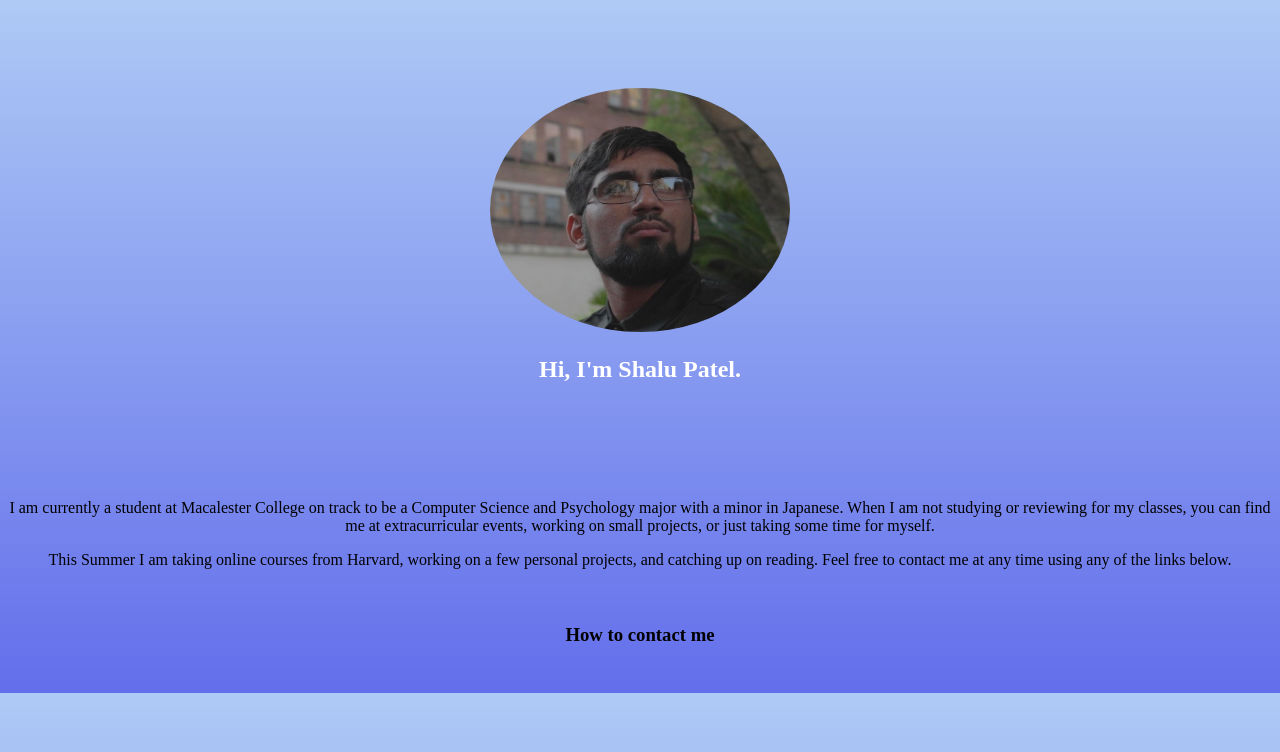
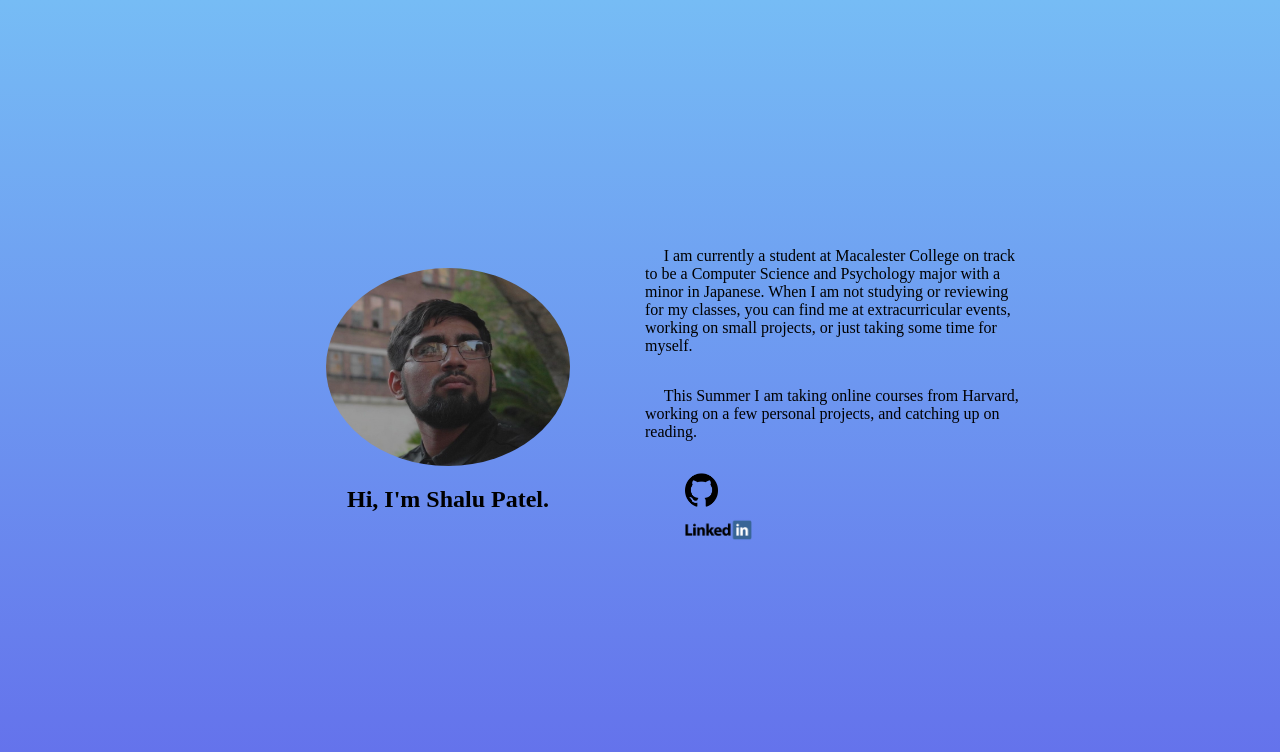
Before and after one commit to Spatel1217/test-webpage, a plain HTML site: page index.html in a window 1280 px wide. Drawn offline with Linux system fonts and the light colour scheme.

Commit message:
Demo webpage complete.

```diff
--- a/index.html
+++ b/index.html
@@ -4,30 +4,38 @@
     <meta charset="UTF-8">
     <!-- The tag below helps scale the website on a variety of resolutions and screens -->
     <meta name="viewport" content="width=device-width, initial-scale=1">
-    <title>Test Personal Webpage</title>
-    <link href="style.css" rel="stylesheet"> <!-- This tags links this HTML file to a specific external CSS stylesheet -->
-    <!-- HTML files can link to many CSS stylesheets, not simply a single one -->
+    <title>Shalu Patel</title>
+    <link href="style.css" rel="stylesheet">
 </head>
 <body>
-    <div class="header">
-        <img class="profile-picture" src="images/Headshot.jpg" width="300" />
-        <h2>Hi, I'm Shalu Patel.</h2> <!-- Headers can range from h1 to h6 -->
+    <div class="columns">
+        <div class="left">
+            <img class="profile-picture" src="images/Headshot.jpg" width=65%  alt="Profile Picture"/>
+            <h2>Hi, I'm Shalu Patel.</h2>
         </div>
 
-    <div class="main">
-        <p>
+        <div class="right">
+            <p class="information">
                 I am currently a student at Macalester College on track to be a Computer Science and Psychology major
                 with a minor in Japanese. When I am not studying or reviewing for my classes, you can find me at
                 extracurricular events, working on small projects, or just taking some time for myself.
             </p>
-        <p>
+            <p class="information">
                 This Summer I am taking online courses from Harvard, working on a few personal projects, and catching up on
-            reading. Feel free to contact me at any time using any of the links below.
+                reading.
             </p>
-    </div> <!-- include picture, some information -->
 
-    <div class="footer"> <!-- add links to social media -->
-        <h3>How to contact me</h3>
+            <div class="contact">
+                <ul class="contact-info">
+                    <li><a href="https://github.com/Spatel1217">
+                        <img src="images/github-logo.png" width=10% height=10%/>
+                    </a></li>
+                    <li><a href="https://www.linkedin.com/in/shalu-patel/">
+                        <img src="images/linkedin-logo.png" width=20% height=20%/>
+                    </a></li>
+                </ul>
+            </div>
+        </div>
     </div>
 </body>
 </html>
--- a/style.css
+++ b/style.css
@@ -1,27 +1,42 @@
-/* This affects everything within the body tag */
-body {
+html, body {
+    display: flex;
+    align-items: center;
+    justify-content: center;
+    height: 100%;
+    margin: 0;
+    padding: 0;
     font-family: "Times New Roman", sans-serif;
-    background: linear-gradient(to bottom, rgb(174, 202, 245) 0%, rgb(99, 110, 235) 100%);
+    background: linear-gradient(to bottom, rgb(118, 188, 245) 0%, rgb(99, 110, 235) 100%);
 }
 
-/* This affects the entire header element */
-.header {
-    padding: 80px;
-    text-align: center;
-    /*background: lightskyblue; /* can use hex value or preset names for colors */
-    color: white;
+.columns {
+    max-width: 60%;
+    display: flex;
+    flex-direction: row;
+    height: 80%;
 }
 
-.main {
-    text-align: center;
+.left, .right {
+    margin: 5px;
+    max-width: 50%;
+    flex: 1;
+    display: flex;
+    flex-direction: column;
+    justify-content: center;
 }
 
-.footer {
-    padding: 20px;
-    text-align: center;
-    /*background: #ddd;*/
+.left {
+    align-items: center;
 }
 
 .profile-picture {
     border-radius: 60%;
 }
+
+.information {
+    text-indent: 5%;
+}
+
+.contact-info {
+    list-style: none;
+}
```
Also changed, not shown: images/github-logo.png (added), images/linkedin-logo.png (added), 1 other file. Lines whose indentation alone changed are shown as unchanged.
